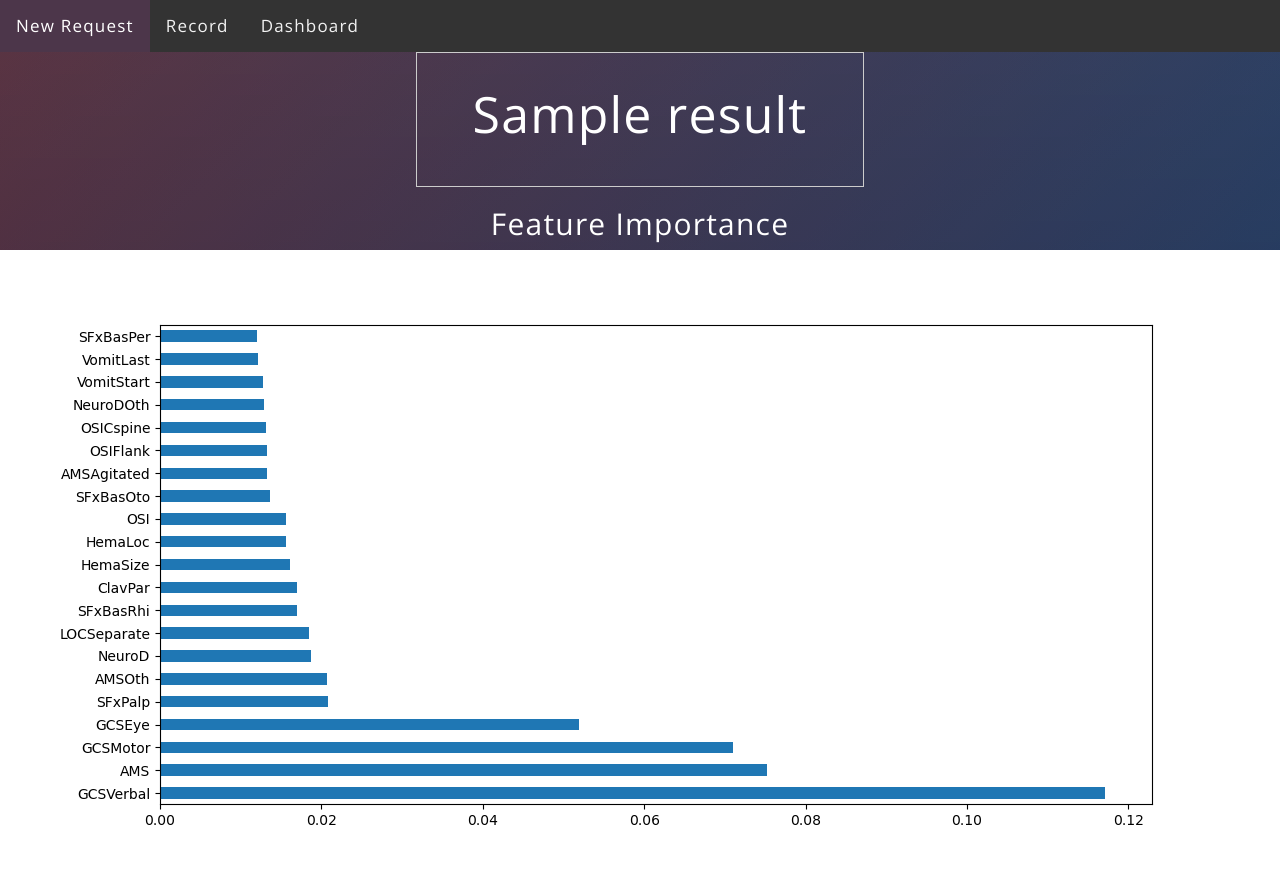
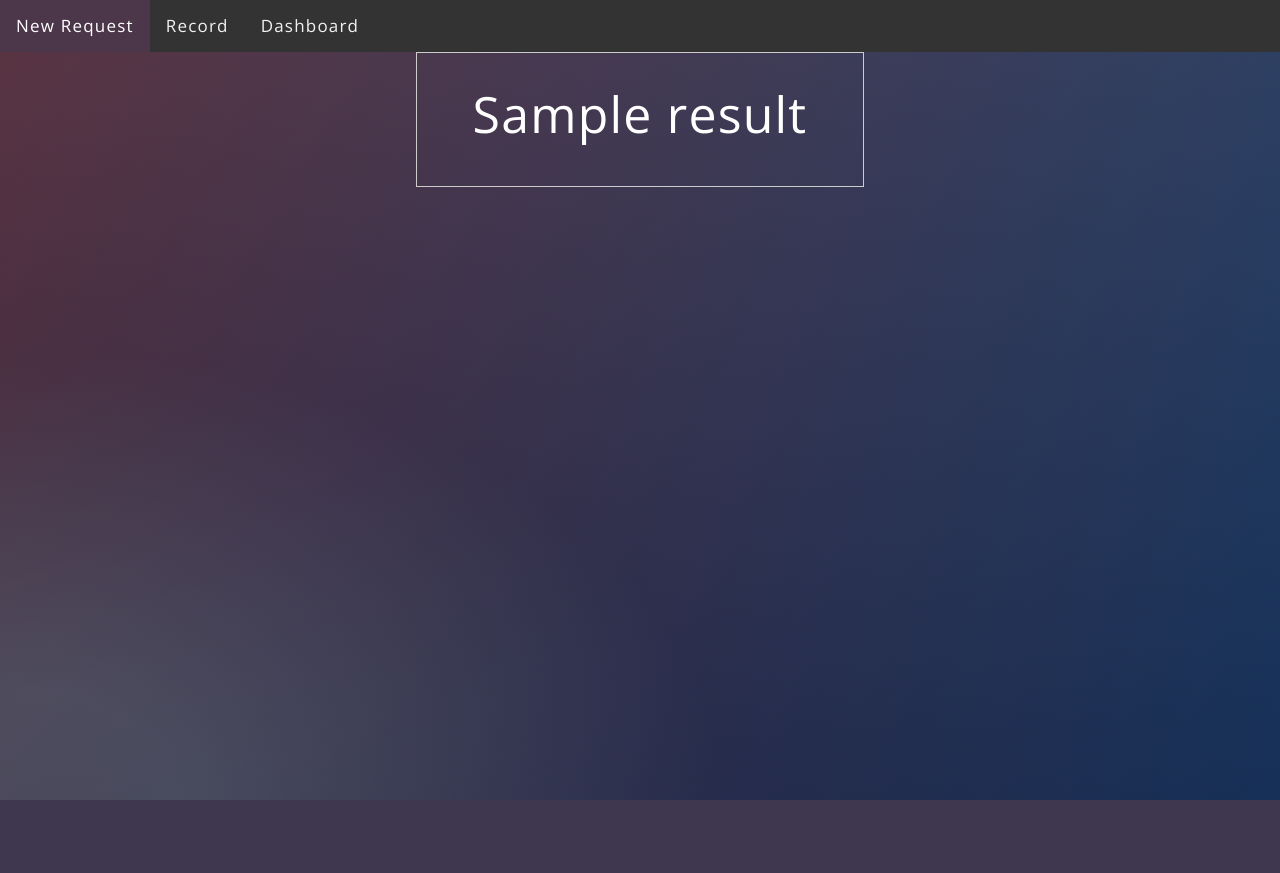
Before and after one commit to janhurst/unisa-tbi, a Flask app: template ui/templates/main.html in a window 1280 px wide. After the commit the page ends 800 px from the top, so only its background shows below. Run offline with Flask 2, Linux system fonts and the light colour scheme; the template is opened without the code that fills it: most values are stand-ins (such as "Sample title", 1, 10 or a date in 2020); parts of the project's set-up code (start-up, migrations or seed data) failed here and were passed over; some libraries are stand-ins or nearby versions.

Commit message:
Commit for removing graph

```diff
--- a/ui/templates/main.html
+++ b/ui/templates/main.html
@@ -27,8 +27,6 @@
     <p style="font-size:50px">{{ result }}</p>
     <br/>
 </div>
-<H2>Feature Importance</H2>
-<img src="{{url_for('static', filename='Feature_Importance.png')}}" alt="Feature Importance">
 {% else %}
 <H1>Decision Support Tool for Suspected Traumatic Brain Injuries</H1>
 <form action="{{ url_for('main') }}" method="POST">
```
